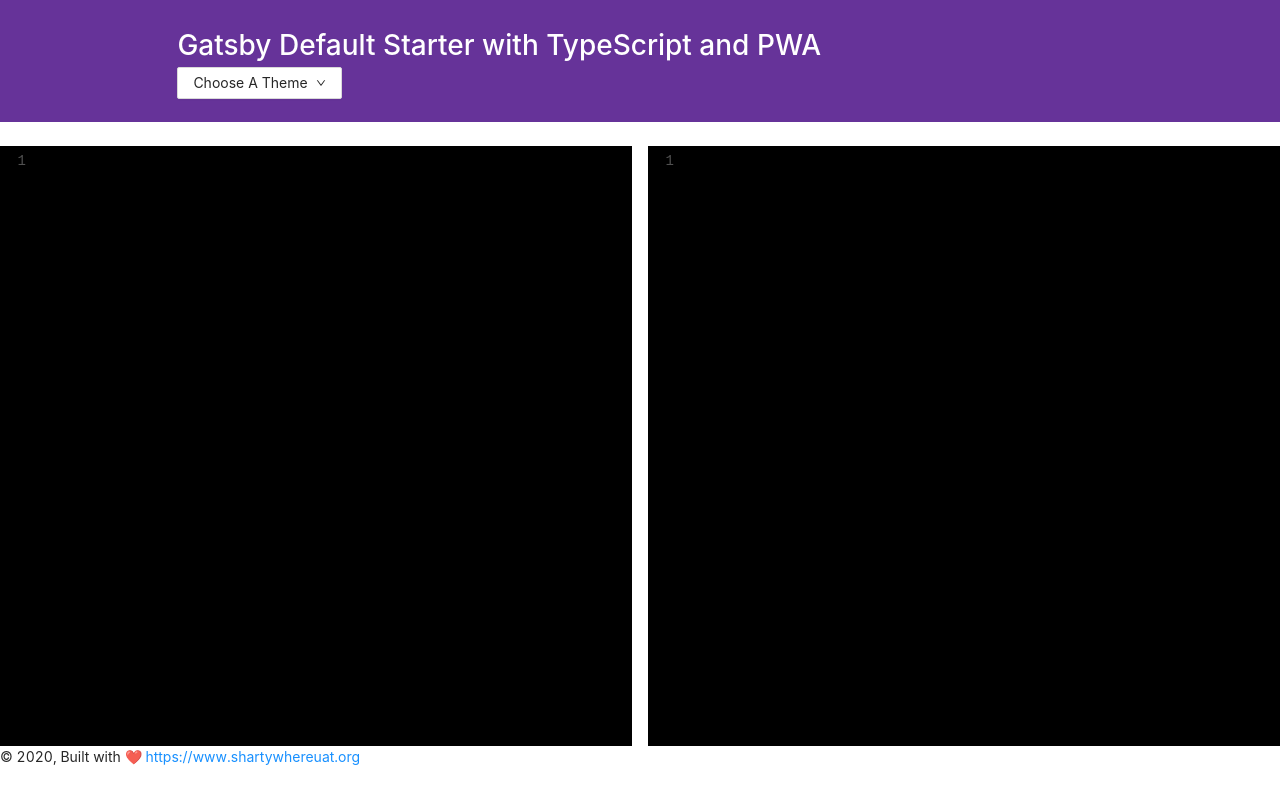
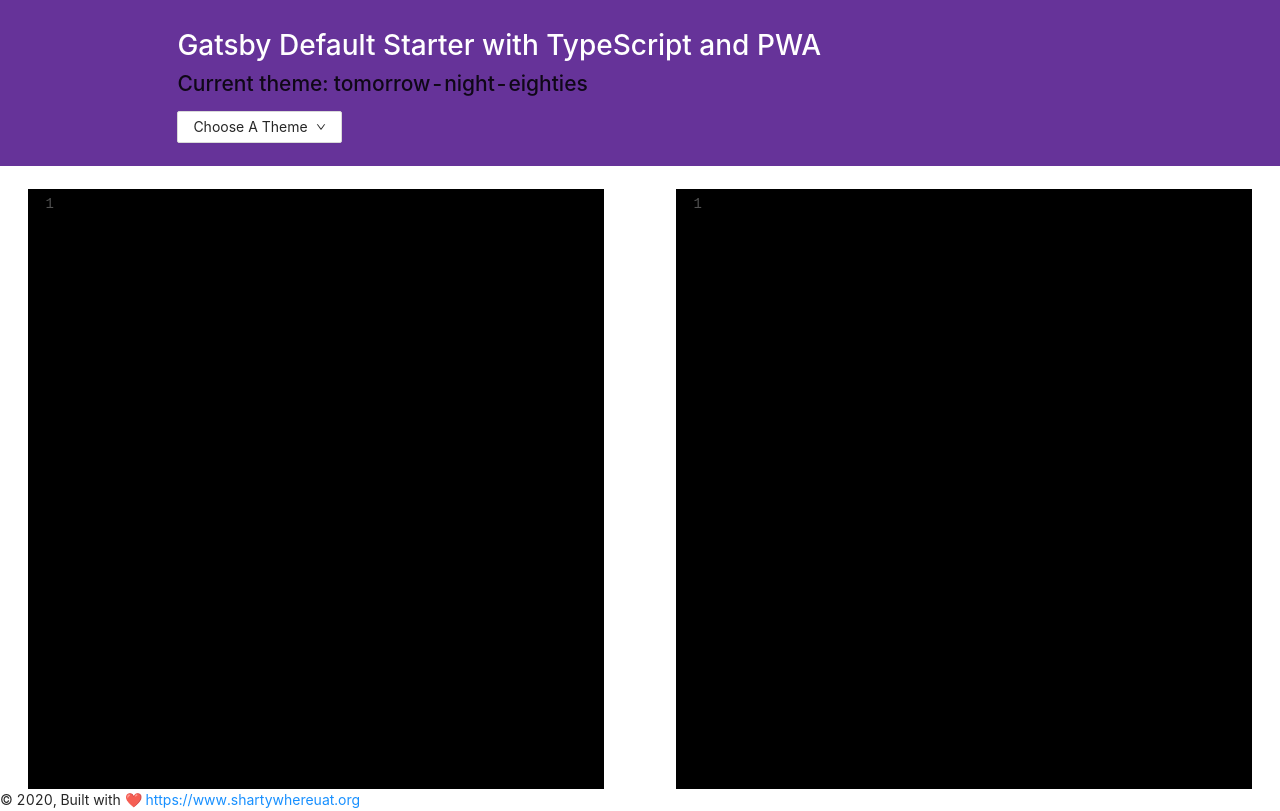
Before and after one commit to adamclark64/json-beautify-pwa, a Gatsby site: page / in a window 1280 px wide. Built offline with nearby package versions, Linux system fonts and the light colour scheme; Gatsby itself is replaced by a stand-in of ours.

Commit message:
add themes

```diff
--- a/src/components/CodeMirror/CodeMirror.tsx
+++ b/src/components/CodeMirror/CodeMirror.tsx
@@ -1,23 +1,30 @@
 import React from "react"
 import styled from "styled-components"
-import { UnControlled as CodeMirror } from "react-codemirror2"
+import { Controlled as CodeMirror } from "react-codemirror2"
 
+import "./themeImports"
 import "codemirror/lib/codemirror.css"
-import "codemirror/theme/tomorrow-night-eighties.css"
 import "./codeMirror.css"
 
-export default ({ value, onBeforeChange }) => (
+import { useGlobalState } from "../../../utils/globalState"
+
+export default ({ value, onBeforeChange }) => {
+  const { theme } = useGlobalState()
+  return (
     <StyledCodeMirror
       value={value}
       options={{
-      mode: "json",
-      theme: "tomorrow-night-eighties",
+        mode: "javascript",
+        theme,
         lineNumbers: true,
       }}
       onBeforeChange={onBeforeChange}
+      onChange={onBeforeChange}
     />
   )
+}
 
 const StyledCodeMirror = styled(CodeMirror)`
-  overflow: scroll;
+  display: flex;
+  justify-content: center;
 `
--- a/src/components/CodeMirror/codeMirror.css
+++ b/src/components/CodeMirror/codeMirror.css
@@ -1,3 +1,5 @@
 .CodeMirror {
   height: 75vh !important;
+  max-width: 45vw !important;
+  width: 100%;
 }
--- /dev/null
+++ b/src/components/CodeMirror/themeImports.ts
@@ -0,0 +1,62 @@
+import "codemirror/theme/3024-day.css"
+import "codemirror/theme/3024-night.css"
+import "codemirror/theme/abcdef.css"
+import "codemirror/theme/ambiance-mobile.css"
+import "codemirror/theme/ambiance.css"
+import "codemirror/theme/ayu-dark.css"
+import "codemirror/theme/ayu-mirage.css"
+import "codemirror/theme/base16-dark.css"
+import "codemirror/theme/base16-light.css"
+import "codemirror/theme/bespin.css"
+import "codemirror/theme/blackboard.css"
+import "codemirror/theme/cobalt.css"
+import "codemirror/theme/colorforth.css"
+import "codemirror/theme/darcula.css"
+import "codemirror/theme/duotone-dark.css"
+import "codemirror/theme/duotone-light.css"
+import "codemirror/theme/eclipse.css"
+import "codemirror/theme/elegant.css"
+import "codemirror/theme/erlang-dark.css"
+import "codemirror/theme/gruvbox-dark.css"
+import "codemirror/theme/hopscotch.css"
+import "codemirror/theme/icecoder.css"
+import "codemirror/theme/idea.css"
+import "codemirror/theme/isotope.css"
+import "codemirror/theme/lesser-dark.css"
+import "codemirror/theme/liquibyte.css"
+import "codemirror/theme/lucario.css"
+import "codemirror/theme/material-darker.css"
+import "codemirror/theme/material-ocean.css"
+import "codemirror/theme/material-palenight.css"
+import "codemirror/theme/material.css"
+import "codemirror/theme/mbo.css"
+import "codemirror/theme/mdn-like.css"
+import "codemirror/theme/midnight.css"
+import "codemirror/theme/monokai.css"
+import "codemirror/theme/moxer.css"
+import "codemirror/theme/neat.css"
+import "codemirror/theme/neo.css"
+import "codemirror/theme/night.css"
+import "codemirror/theme/nord.css"
+import "codemirror/theme/oceanic-next.css"
+import "codemirror/theme/panda-syntax.css"
+import "codemirror/theme/paraiso-dark.css"
+import "codemirror/theme/paraiso-light.css"
+import "codemirror/theme/pastel-on-dark.css"
+import "codemirror/theme/railscasts.css"
+import "codemirror/theme/rubyblue.css"
+import "codemirror/theme/seti.css"
+import "codemirror/theme/shadowfox.css"
+import "codemirror/theme/solarized.css"
+import "codemirror/theme/ssms.css"
+import "codemirror/theme/the-matrix.css"
+import "codemirror/theme/tomorrow-night-bright.css"
+import "codemirror/theme/tomorrow-night-eighties.css"
+import "codemirror/theme/ttcn.css"
+import "codemirror/theme/twilight.css"
+import "codemirror/theme/vibrant-ink.css"
+import "codemirror/theme/xq-dark.css"
+import "codemirror/theme/xq-light.css"
+import "codemirror/theme/yeti.css"
+import "codemirror/theme/yonce.css"
+import "codemirror/theme/zenburn.css"
--- a/src/components/Layout.tsx
+++ b/src/components/Layout.tsx
@@ -3,7 +3,7 @@ import PropTypes from "prop-types"
 import { useStaticQuery, graphql } from "gatsby"
 import styled from "styled-components"
 import Header from "./Header"
-import { globalContext, useProvideState } from "../../utils/globalState"
+import { globalContext, useProvideState, State } from "../../utils/globalState"
 
 interface LayoutProps {
   readonly children?: React.ReactNode | readonly React.ReactNode[]
@@ -50,12 +50,12 @@ const MainWrapper = styled.main`
 `
 
 const ProvideState = ({ children }) => {
-  const auth: any = useProvideState()
+  const theme: State = useProvideState()
   return (
-    <globalContext.Provider value={auth}>{children}</globalContext.Provider>
+    <globalContext.Provider value={theme}>{children}</globalContext.Provider>
   )
 }
 
-const ConsumeState = ({ children }) => {
-  return <globalContext.Consumer>{children}</globalContext.Consumer>
-}
+// const ConsumeState = ({ children }) => {
+//   return <globalContext.Consumer>{children}</globalContext.Consumer>
+// }
--- a/src/components/ThemePicker/ThemePicker.tsx
+++ b/src/components/ThemePicker/ThemePicker.tsx
@@ -7,23 +7,14 @@ import "antd/dist/antd.css"
 import { useGlobalState } from "../../../utils/globalState"
 
 export default () => {
-  return (
-    <Dropdown overlay={menu} placement="bottomLeft">
-      <Button>
-        Choose A Theme <DownOutlined />
-      </Button>
-    </Dropdown>
-  )
-}
+  const { theme, setTheme } = useGlobalState()
 
-const menu = () => {
-  const { state, setState } = useGlobalState()
-  return (
-    <Menu
-      onClick={({ item }) =>
-        setState({ theme: item.props.children.props.children })
-      }
-    >
+  const handleMenuClick = e => {
+    setTheme(e.item.props.children.props.children)
+  }
+
+  const menu = (
+    <Menu onClick={handleMenuClick}>
       {themes.map((theme, key) => {
         return (
           <Menu.Item key={key}>
@@ -33,4 +24,14 @@ const menu = () => {
       })}
     </Menu>
   )
+  return (
+    <>
+      <h2>Current theme: {theme}</h2>
+      <Dropdown overlay={menu} placement="bottomLeft">
+        <Button>
+          Choose A Theme <DownOutlined />
+        </Button>
+      </Dropdown>
+    </>
+  )
 }
--- a/utils/globalState.ts
+++ b/utils/globalState.ts
@@ -1,16 +1,24 @@
 import React from "react"
 
-export const globalContext = React.createContext({ theme: "" })
+export const globalContext = React.createContext({
+  theme: "tomorrow-night-eighties",
+  setTheme: () => {},
+})
 
-export const useGlobalState = () => {
+export const useGlobalState = (): State => {
   return React.useContext(globalContext)
 }
 
-export const useProvideState = () => {
-  const [state, setState] = React.useState({ theme: "" })
+export const useProvideState = (): State => {
+  const [theme, setTheme] = React.useState("tomorrow-night-eighties")
 
   return {
-    state,
-    setState,
+    theme,
+    setTheme,
   }
 }
+
+export interface State {
+  theme: string
+  setTheme: Function
+}
```
Also changed, not shown: 1 other file. Lines whose indentation alone changed are shown as unchanged.
